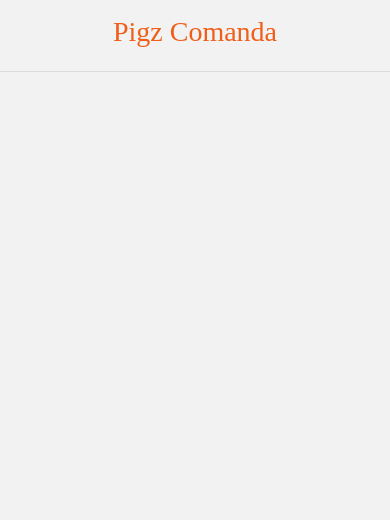
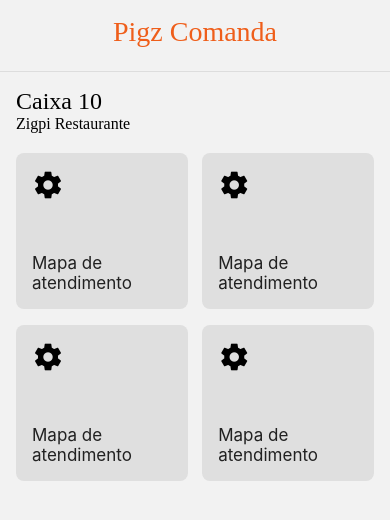
Before and after one commit to G4briel25/MyApp, a React Native app: screen /Home in a window 390 px wide. Shown: the top 520 px of the page. Built offline with nearby package versions, Linux system fonts and the light colour scheme.

Commit message:
tela Home e Modal feito, tela MapaAtendimento em andamento.

```diff
--- a/App.tsx
+++ b/App.tsx
@@ -2,6 +2,8 @@ import React from 'react';
 import { NavigationContainer } from '@react-navigation/native';
 import { createNativeStackNavigator } from '@react-navigation/native-stack';
 import HomeScreen from './src/views/home/Home';
+import ModalNovoPedido from './src/views/modal-novo-pedido/ModalNovoPedido';
+import MapaAtendimento from './src/views/mapa-atendimento/MapaAtendimento';
 
 const Stack = createNativeStackNavigator();
 
@@ -9,6 +11,8 @@ export default function App() {
   return (
     <NavigationContainer>
       <Stack.Navigator>
+        <Stack.Screen name='Mapa Atendimento' component={MapaAtendimento} options={{ headerShown: false }} />
+        <Stack.Screen name='Novo Pedido' component={ModalNovoPedido} options={{ headerShown: false }} />
         <Stack.Screen name="Home" component={HomeScreen} options={{ headerShown: false }} />
       </Stack.Navigator>
     </NavigationContainer>
--- a/src/components/MesaCard/MesaCard.tsx
+++ b/src/components/MesaCard/MesaCard.tsx
@@ -0,0 +1,15 @@
+import React from 'react';
+import { Text, View} from "react-native";
+import { MesaCards, MesaTitle } from "../../styles/styleCss";
+import Icon from 'react-native-vector-icons/MaterialIcons';
+
+export default function MesaCard() {
+    return (
+        <MesaCards>
+            <View>
+                <Icon name="settings" size={32} />
+            </View>
+            <MesaTitle>Mapa de atendimento</MesaTitle>
+        </MesaCards>
+    );
+}
--- /dev/null
+++ b/src/components/TipoPedido/TipoPedido.tsx
@@ -0,0 +1,23 @@
+import React from "react";
+import {
+  TipoPedidoContainer,
+  TipoPedidoContainerLeft,
+  TipoPedidoContainerRight,
+  TipoPedidoText
+} from "../../styles/styleCss";
+import Icon from 'react-native-vector-icons/MaterialIcons';
+
+export default function TipoPedido() {
+    return (
+        <TipoPedidoContainer>
+            <TipoPedidoContainerLeft>
+                <Icon name="table-restaurant" size={24} color="#212121" />
+                <TipoPedidoText>Mesa/Comanda</TipoPedidoText>
+            </TipoPedidoContainerLeft>
+
+            <TipoPedidoContainerRight>
+                <Icon name="chevron-right" size={24} color="#212121" />
+            </TipoPedidoContainerRight>
+        </TipoPedidoContainer>
+    );
+}
--- a/src/styles/styleCss.ts
+++ b/src/styles/styleCss.ts
@@ -19,7 +19,130 @@ const HomeTitle = styled.Text`
   border-bottom-style: solid;
 `;
 
+const BodyContainer = styled.View`
+  width: 100%;
+  padding: 16px;
+`;
+
+const BodyTitle = styled.Text`
+  font-size: 24px;
+  font-family: 'Poppins-SemiBold';
+`;
+
+const BodySubTitle = styled.Text`
+  font-size: 16px;
+  font-family: 'Poppins-Lighy';
+`;
+
+const MesaContainer = styled.View`
+  margin-top: 20px;
+  flex-direction: row;
+  flex-wrap: wrap;
+  justify-content: space-between;
+`;
+
+
+// Componente MesaCards
+const MesaCards = styled.View`
+  padding: 16px;
+  background-color: #dfdfdfff;
+  border-radius: 8px;
+  height: 156px;
+  width: 48%;
+  margin-bottom: 16px;
+  display: flex;
+  justify-content: space-between;
+`;
+
+const MesaTitle = styled.Text`
+  font-size: 17px;
+  color: #212121;
+`;
+
+
+// Componente ModalNovoPedido
+const NovoPedidoContainer = styled.View`
+  flex: 1;
+  display: flex;
+  align-items: center;
+  width: 100%;
+  height: 56px;
+  padding: 12px 16px 16px 16px;
+  border-radius: 16px 16px 0 0;
+`;
+
+const DivBar = styled.View`
+  border-bottom-width: 2px;
+  width: 32px;
+  border-radius: 8px;
+  border-bottom-color: #BABABA;
+  border-bottom-style: solid;
+  margin-bottom: 12px;
+`;
+
+const NovoPedidoTitle = styled.Text`
+  font-size: 16px;
+  font-family: 'Poppins-Medium';
+`;
+
+const NodoPedidoSubTitle = styled.Text`
+  font-size: 16px;
+  font-family: 'Poppins-Light';
+  margin-bottom: 16px;
+`;
+
+
+// Componente TipoPedido
+const TipoPedidoContainer = styled.View`
+  background-color: #dfdfdfff;
+  padding: 16px;
+  height: 66px;
+  width: 100%;
+  border-radius: 8px;
+  flex-direction: row;
+  justify-content: space-between;
+  align-items: center;
+  margin-bottom: 10px;
+`;
+
+const TipoPedidoContainerLeft = styled.View`
+  flex-direction: row;
+  align-items: center;
+  gap: 8px;
+`;
+
+const TipoPedidoContainerRight = styled.View`
+  justify-content: center;
+  align-items: center;
+`;
+
+const TipoPedidoText = styled.Text`
+  font-size: 16px;
+  font-family: 'Poppins-Medium';
+  color: #212121;
+`;
+
+
+// Componente MapaAtendimento
+const MapaAtendimentoHeader = styled.View`
+
+`;
+
 export {
   HomeContainer,
   HomeTitle,
+  BodyContainer,
+  BodyTitle,
+  BodySubTitle,
+  MesaContainer,
+  MesaCards,
+  MesaTitle,
+  NovoPedidoContainer,
+  DivBar,
+  NovoPedidoTitle,
+  NodoPedidoSubTitle,
+  TipoPedidoContainer,
+  TipoPedidoContainerLeft,
+  TipoPedidoContainerRight,
+  TipoPedidoText,
 };
--- a/src/views/home/Home.tsx
+++ b/src/views/home/Home.tsx
@@ -1,11 +1,24 @@
 import React from 'react';
-// import { Text, View } from 'react-native';
-import { HomeContainer, HomeTitle } from '../../styles/styleCss';
+import { HomeContainer, HomeTitle, BodyContainer, BodyTitle, BodySubTitle, MesaContainer } from '../../styles/styleCss';
+import MesaCard from '../../components/MesaCard/MesaCard';
 
 export default function HomeScreen() {
     return (
         <HomeContainer>
             <HomeTitle>Pigz Comanda</HomeTitle>
+
+            <BodyContainer>
+              <BodyTitle>Caixa 10</BodyTitle>
+              <BodySubTitle>Zigpi Restaurante</BodySubTitle>
+
+              <MesaContainer>
+                <MesaCard></MesaCard>
+                <MesaCard></MesaCard>
+                <MesaCard></MesaCard>
+                <MesaCard></MesaCard>
+              </MesaContainer>
+
+            </BodyContainer>
         </HomeContainer>
     );
 }
--- /dev/null
+++ b/src/views/mapa-atendimento/MapaAtendimento.tsx
@@ -0,0 +1,9 @@
+import { Text, View } from "react-native";
+
+export default function MapaAtendimento() {
+    return(
+        <View>
+            <Text>Mapa de atendimento</Text>
+        </View>
+    );
+}
--- /dev/null
+++ b/src/views/modal-novo-pedido/ModalNovoPedido.tsx
@@ -0,0 +1,17 @@
+import { Text, View } from "react-native";
+import { DivBar, NodoPedidoSubTitle, NovoPedidoContainer, NovoPedidoTitle } from '../../styles/styleCss';
+import TipoPedido from "../../components/TipoPedido/TipoPedido";
+
+export default function ModalNovoPedido() {
+    return (
+        <NovoPedidoContainer>
+            <DivBar></DivBar>
+            <NovoPedidoTitle>Novo pedido</NovoPedidoTitle>
+            <NodoPedidoSubTitle>Selecione o tipo de pedido</NodoPedidoSubTitle>
+
+            <TipoPedido></TipoPedido>
+            <TipoPedido></TipoPedido>
+            <TipoPedido></TipoPedido>
+        </NovoPedidoContainer>
+    );
+}
```
Also changed, not shown: 2 other files (tests, documents, lock files or other folders).
